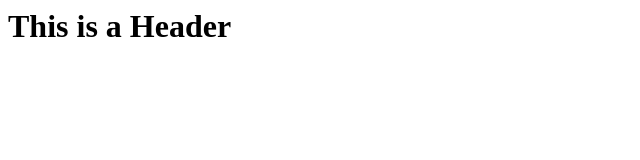
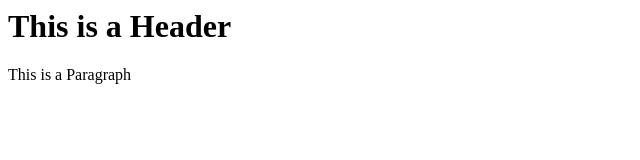
Before and after one commit to ShimmeringBubble/git-test, a plain HTML site: page index.html in a window 1280 px wide. Shown: the whole page, without its empty margins (0-640 px from the left). Drawn offline with Linux system fonts and the light colour scheme.

Commit message:
Second commit

```diff
--- a/index.html
+++ b/index.html
@@ -2,5 +2,8 @@
     <html>
         <body>
             <h1> This is a Header</h1>
+            <p>
+                This is a Paragraph
+            </p>
         </body>
     </html>
```
